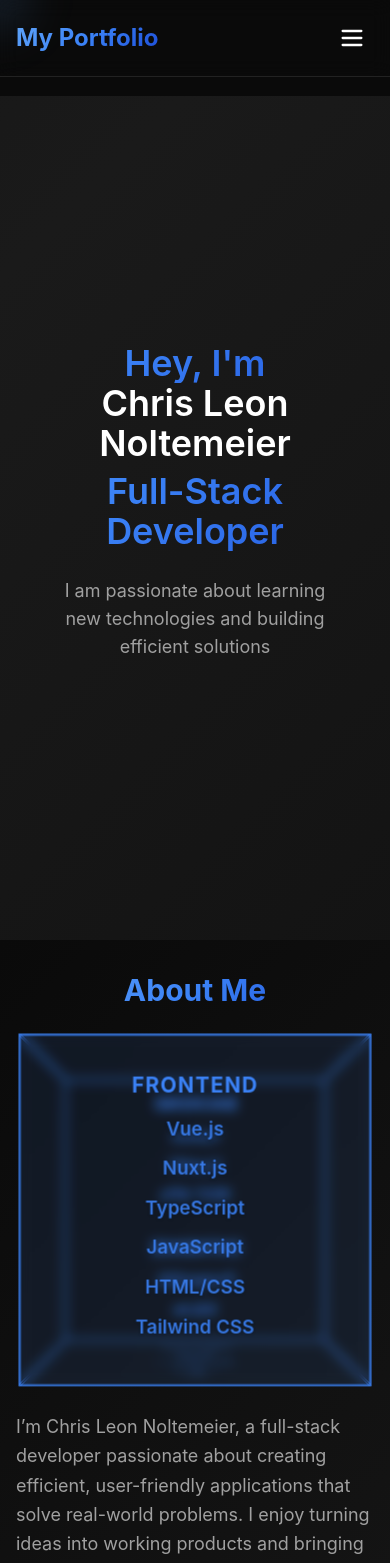
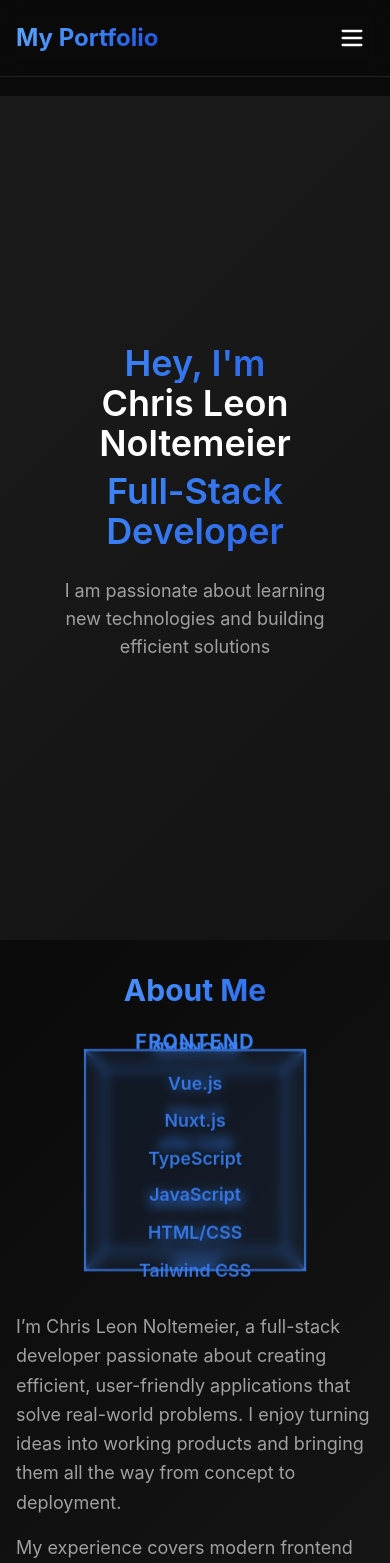
Before and after one commit to chrisnltr/portfolio, a Nuxt app: page / in a window 390 px wide. Shown: the top 1563 px of the page. Built offline with nearby package versions, Linux system fonts and the light colour scheme.

Commit message:
Improve mobile experience: Update app.vue

```diff
--- a/app.vue
+++ b/app.vue
@@ -17,6 +17,7 @@
       <div class="particle"></div>
     </div>
     <div
+      v-if="!isMobile"
       ref="cursorFollower"
       class="fixed pointer-events-none z-[9999] rounded-full blur-xl transition-all duration-300 ease-out"
       :class="
@@ -980,23 +981,29 @@ onMounted(() => {
   checkMobile();
   window.addEventListener('resize', checkMobile);
 
+  // Only add mouse events on desktop
+  if (!isMobile.value) {
     document.addEventListener("mousemove", updateMousePosition);
     document.addEventListener("mouseover", checkHover);
+  }
   document.addEventListener("wheel", handleWheel, { passive: false });
 });
 
 onUnmounted(() => {
   window.removeEventListener('resize', checkMobile);
+  // Only remove mouse events if they were added
+  if (!isMobile.value) {
     document.removeEventListener("mousemove", updateMousePosition);
     document.removeEventListener("mouseover", checkHover);
+  }
   document.removeEventListener("wheel", handleWheel);
 });
 </script>
 
 <style scoped>
 .scene {
-  width: 300px;
-  height: 300px;
+  width: 200px;
+  height: 200px;
   perspective: 1000px;
   margin: 20px auto;
 }
@@ -1074,32 +1081,34 @@ onUnmounted(() => {
   transition: transform 1s ease-in-out;
 }
 
+@media (min-width: 768px) {
   .cube:hover {
     transform: rotateY(180deg) rotateX(-45deg) scaleZ(1.2) scaleX(1.2) scaleY(1.2);
   }
+}
 
 .front {
-  transform: rotateY(0deg) translateZ(150px);
+  transform: rotateY(0deg) translateZ(100px);
 }
 
 .back {
-  transform: rotateY(180deg) translateZ(150px);
+  transform: rotateY(180deg) translateZ(100px);
 }
 
 .left {
-  transform: rotateY(-90deg) translateZ(150px);
+  transform: rotateY(-90deg) translateZ(100px);
 }
 
 .right {
-  transform: rotateY(90deg) translateZ(150px);
+  transform: rotateY(90deg) translateZ(100px);
 }
 
 .top {
-  transform: rotateX(90deg) translateZ(150px);
+  transform: rotateX(90deg) translateZ(100px);
 }
 
 .bottom {
-  transform: rotateX(-90deg) translateZ(150px) rotateZ(180deg);
+  transform: rotateX(-90deg) translateZ(100px) rotateZ(180deg);
 }
 
 @media (min-width: 768px) {
--- a/assets/css/main.css
+++ b/assets/css/main.css
@@ -439,6 +439,39 @@ body {
 		padding-left: 1rem;
 		padding-right: 1rem;
 	}
+
+	/* Disable hover effects on mobile */
+	.card-elevated:hover {
+		transform: none;
+		box-shadow: none;
+		border-color: rgba(255, 255, 255, 0.1);
+	}
+
+	.btn-primary:hover,
+	.btn-secondary:hover {
+		transform: none;
+		box-shadow: none;
+	}
+
+	.btn-ghost:hover {
+		background: transparent;
+	}
+
+	.link:hover {
+		color: var(--text-primary);
+	}
+
+	.link:hover::after {
+		width: 0;
+	}
+
+	.cursor-glow:hover {
+		text-shadow: none;
+	}
+
+	.image-hover:hover img {
+		transform: none;
+	}
 }
 
 /* Scrollbar Styling */
```
Lines whose indentation alone changed are shown as unchanged.
